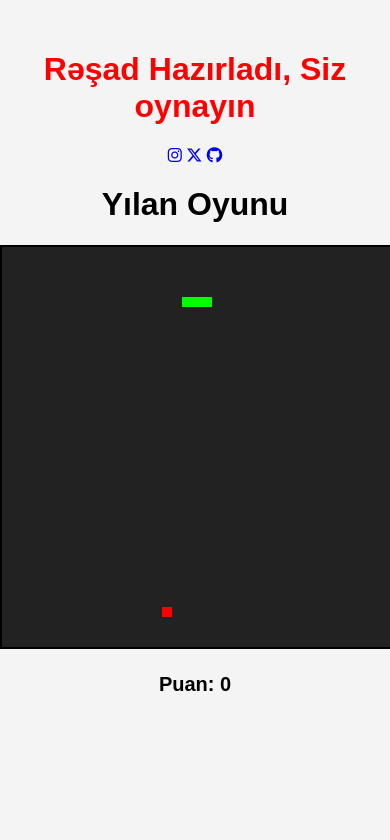
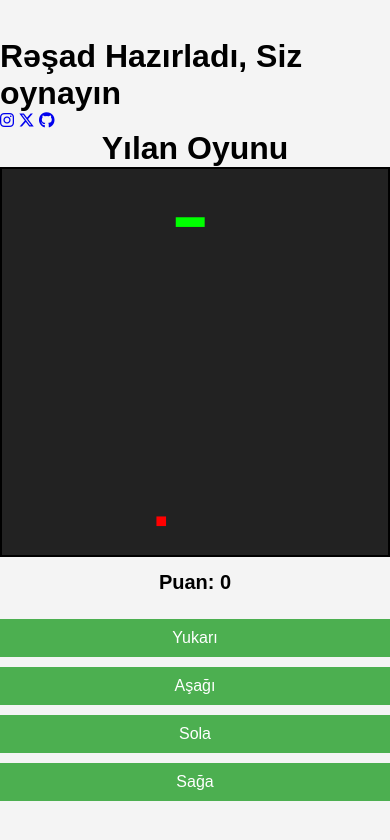
Before and after one commit to Rashadfarhadli/snake-game, a plain HTML site: page snake game/index.html in a window 390 px wide. Drawn offline with nearby package versions, Linux system fonts and the light colour scheme; a web font is replaced by a local one.

Commit message:
snake-game

```diff
--- a/snake game/index.html
+++ b/snake game/index.html
@@ -20,7 +20,14 @@
         <div id="score">
             <p>Puan: <span id="scoreText">0</span></p>
         </div>
+        <div id="controls">
+            <button id="up">Yukarı</button>
+            <button id="down">Aşağı</button>
+            <button id="left">Sola</button>
+            <button id="right">Sağa</button>
+        </div>
     </div>
+    <script src="script.js"></script>
     <script src="script.js"></script>
     <script src="https://code.jquery.com/jquery-3.6.0.min.js"></script>
 </body>
--- a/snake game/script.js
+++ b/snake game/script.js
@@ -68,19 +68,6 @@ function generateFood() {
     food.y = Math.floor(Math.random() * (canvas.height / 10)) * 10;
 }
 
-// Yön tuşlarına göre yılanı hareket ettirme
-document.addEventListener("keydown", (e) => {
-    if (e.key === "ArrowUp" && snakeDirection !== "DOWN") {
-        snakeDirection = "UP";
-    } else if (e.key === "ArrowDown" && snakeDirection !== "UP") {
-        snakeDirection = "DOWN";
-    } else if (e.key === "ArrowLeft" && snakeDirection !== "RIGHT") {
-        snakeDirection = "LEFT";
-    } else if (e.key === "ArrowRight" && snakeDirection !== "LEFT") {
-        snakeDirection = "RIGHT";
-    }
-});
-
 // Oyun sıfırlama fonksiyonu
 function resetGame() {
     snake = [
@@ -99,4 +86,29 @@ function startGame() {
     gameInterval = setInterval(moveSnake, gameSpeed);
 }
 
+// Butonlar ile yön kontrolü
+document.getElementById("up").addEventListener("click", () => {
+    if (snakeDirection !== 'DOWN') {
+        snakeDirection = 'UP';
+    }
+});
+
+document.getElementById("down").addEventListener("click", () => {
+    if (snakeDirection !== 'UP') {
+        snakeDirection = 'DOWN';
+    }
+});
+
+document.getElementById("left").addEventListener("click", () => {
+    if (snakeDirection !== 'RIGHT') {
+        snakeDirection = 'LEFT';
+    }
+});
+
+document.getElementById("right").addEventListener("click", () => {
+    if (snakeDirection !== 'LEFT') {
+        snakeDirection = 'RIGHT';
+    }
+});
+
 startGame();
--- a/snake game/style.css
+++ b/snake game/style.css
@@ -1,28 +1,22 @@
 @import url('https://fonts.googleapis.com/css2?family=Tektur:wght@400..900&display=swap');
 
 
+* {
+    margin: 0;
+    padding: 0;
+    box-sizing: border-box;
+}
 
 body {
     font-family: 'Arial', sans-serif;
     background-color: #f4f4f4;
-    margin: 0;
-  padding-top: 30px;
-
+    display: flex;
+    justify-content: center;
+    align-items: center;
     height: 100vh;
+    flex-direction: column;
 }
 
-
-
-.yazi {
-    font-family: "Tektur", sans-serif;
-     color: red;
-      text-align: center;
-
-}
-
-.yazi i{
-    gap: 15px;
-}
 .game-container {
     text-align: center;
 }
@@ -37,3 +31,38 @@ canvas {
     font-size: 20px;
     font-weight: bold;
 }
+
+#controls {
+    display: flex;
+    justify-content: center;
+    margin-top: 20px;
+}
+
+button {
+    padding: 10px 20px;
+    font-size: 16px;
+    margin: 5px;
+    background-color: #4CAF50;
+    color: white;
+    border: none;
+    cursor: pointer;
+}
+
+button:hover {
+    background-color: #45a049;
+}
+
+@media (max-width: 600px) {
+    canvas {
+        width: 100%;
+        height: auto;
+    }
+
+    #controls {
+        flex-direction: column;
+    }
+
+    button {
+        margin: 5px 0;
+    }
+}
```
